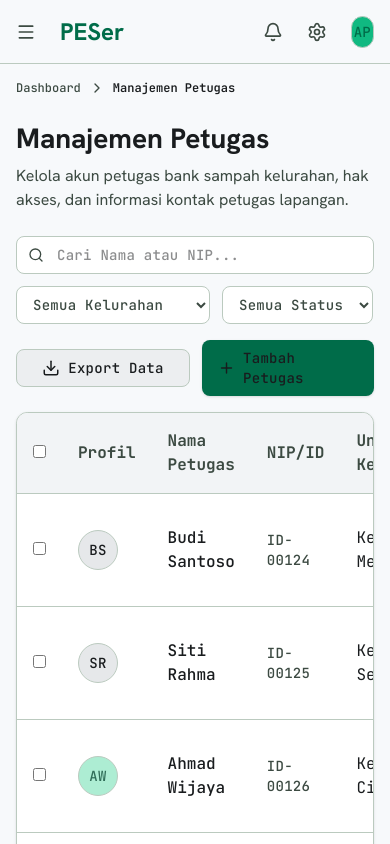
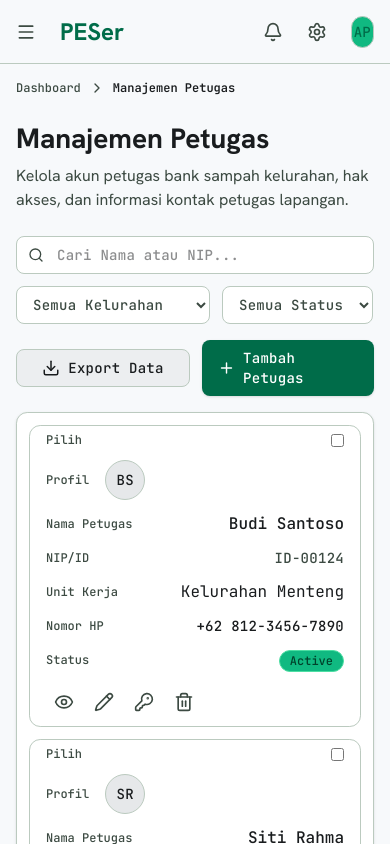
Before and after one commit to PESer-Bacukiki-Barat/PESer, a Next.js app: page /admin/petugas in a window 390 px wide. Shown: the top 844 px of the page. Built offline with nearby package versions, Linux system fonts and the light colour scheme.

Commit message:
modified components/ui data-table & layout all table

```diff
--- a/src/components/admin/bank-sampah-table.tsx
+++ b/src/components/admin/bank-sampah-table.tsx
@@ -156,7 +156,7 @@ export function BankSampahTable({
           </button>
           <Link
             href="/admin/bank-sampah/tambah"
-            className="flex-1 lg:flex-none flex items-center justify-center gap-2 px-4 py-2 bg-primary text-on-primary rounded-lg hover:bg-primary-fixed-variant transition-colors font-label-md text-label-md shadow-sm"
+            className="flex-1 lg:flex-none flex items-center justify-center gap-2 px-4 py-2 bg-primary text-on-primary text-white rounded-lg hover:bg-primary-fixed-variant transition-colors font-label-md text-label-md shadow-sm"
           >
             <Plus className="size-[18px]" />
             <span>Tambah Bank Sampah</span>
--- a/src/components/admin/jenis-sampah-table.tsx
+++ b/src/components/admin/jenis-sampah-table.tsx
@@ -126,7 +126,7 @@ export function JenisSampahTable({
           </button>
           <Link
             href="/admin/jenis-sampah/tambah"
-            className="flex-1 sm:flex-none flex items-center justify-center gap-2 h-10 px-4 rounded-lg bg-primary text-on-primary hover:bg-primary-fixed-variant transition-colors shadow-sm font-label-md text-label-md font-semibold"
+            className="flex-1 sm:flex-none flex items-center justify-center gap-2 h-10 px-4 rounded-lg bg-primary text-on-primary text-white hover:bg-primary-fixed-variant transition-colors shadow-sm font-label-md text-label-md font-semibold"
           >
             <Plus className="size-[18px]" />
             <span className="hidden sm:inline">Tambah Jenis Sampah</span>
--- a/src/components/admin/kelurahan-table.tsx
+++ b/src/components/admin/kelurahan-table.tsx
@@ -102,7 +102,7 @@ export function KelurahanTable({
           </button>
           <Link
             href="/admin/kelurahan/tambah"
-            className="flex-1 sm:flex-none flex items-center justify-center gap-2 h-10 px-4 rounded-lg bg-primary text-on-primary hover:bg-primary-fixed-variant transition-colors shadow-sm font-label-md text-label-md font-semibold"
+            className="flex-1 sm:flex-none flex items-center justify-center gap-2 h-10 px-4 rounded-lg bg-primary text-on-primary text-white hover:bg-primary-fixed-variant transition-colors shadow-sm font-label-md text-label-md font-semibold"
           >
             <Plus className="size-[18px]" />
             <span className="hidden sm:inline">Tambah Kelurahan</span>
--- a/src/components/admin/pembeli-table.tsx
+++ b/src/components/admin/pembeli-table.tsx
@@ -129,7 +129,7 @@ export function PembeliTable({
           </button>
           <Link
             href="/admin/pembeli/tambah"
-            className="flex-1 sm:flex-none flex items-center justify-center gap-2 h-10 px-4 rounded-lg bg-primary text-on-primary hover:bg-primary-fixed-variant transition-colors shadow-sm font-label-md text-label-md font-semibold"
+            className="flex-1 sm:flex-none flex items-center justify-center gap-2 h-10 px-4 rounded-lg bg-primary text-on-primary text-white hover:bg-primary-fixed-variant transition-colors shadow-sm font-label-md text-label-md font-semibold"
           >
             <Plus className="size-[18px]" />
             <span className="hidden sm:inline">Tambah Pembeli</span>
--- a/src/components/admin/petugas-table.tsx
+++ b/src/components/admin/petugas-table.tsx
@@ -131,7 +131,7 @@ export function PetugasTable({
           </button>
           <Link
             href="/admin/petugas/tambah"
-            className="flex-1 lg:flex-none flex items-center justify-center gap-2 px-4 py-2 bg-primary text-on-primary rounded-lg hover:bg-primary-fixed-variant transition-colors font-label-md text-label-md shadow-sm"
+            className="flex-1 lg:flex-none flex items-center justify-center gap-2 px-4 py-2 bg-primary text-on-primary text-white rounded-lg hover:bg-primary-fixed-variant transition-colors font-label-md text-label-md shadow-sm"
           >
             <Plus className="size-[18px]" />
             <span>Tambah Petugas</span>
--- a/src/components/ui/data-table.tsx
+++ b/src/components/ui/data-table.tsx
@@ -48,8 +48,14 @@ type DataTableProps<T> = {
 };
 
 const headerClass = "p-4 font-label-md text-label-md text-on-surface-variant";
-const cellClass = "p-4 font-label-md text-label-md text-on-surface";
 const alignClass = { left: "text-left", right: "text-right", center: "text-center" } as const;
+const alignDesktopClass = {
+  left: "md:text-left",
+  right: "md:text-right",
+  center: "md:text-center",
+} as const;
+const cellLabelClass = "md:hidden shrink-0 font-label-sm text-label-sm text-on-surface-variant";
+const cellValueClass = "flex-1 min-w-0 text-right font-label-md text-label-md text-on-surface md:block";
 
 export function DataTable<T>({
   data,
@@ -179,8 +185,8 @@ export function DataTable<T>({
 
       <div className="bg-surface-container-lowest border border-outline-variant rounded-xl overflow-hidden shadow-sm">
         <div className="overflow-x-auto">
-          <table className="w-full text-left border-collapse">
-            <thead>
+          <table className="w-full block md:table text-left border-collapse">
+            <thead className="hidden md:table-header-group">
               <tr className="bg-surface-container-low border-b border-outline-variant">
                 {selectable && (
                   <th className={cn(headerClass, "w-12 text-center")}>
@@ -211,12 +217,12 @@ export function DataTable<T>({
                 {actions && <th className={cn(headerClass, "text-right")}>Aksi</th>}
               </tr>
             </thead>
-            <tbody className="divide-y divide-outline-variant">
+            <tbody className="block md:table-row-group md:divide-y divide-outline-variant space-y-3 md:space-y-0 p-3 md:p-0">
               {pageItems.length === 0 && (
-                <tr>
+                <tr className="block md:table-row border border-outline-variant md:border-0 rounded-xl md:rounded-none">
                   <td
                     colSpan={columns.length + (selectable ? 1 : 0) + (actions ? 1 : 0)}
-                    className="p-8 text-center text-on-surface-variant font-label-md text-label-md"
+                    className="block md:table-cell p-6 md:p-8 text-center text-on-surface-variant font-label-md text-label-md"
                   >
                     {emptyState ?? "Tidak ada data."}
                   </td>
@@ -225,9 +231,13 @@ export function DataTable<T>({
               {pageItems.map((row) => {
                 const id = getRowId(row);
                 return (
-                  <tr key={id} className="hover:bg-surface-container-low transition-colors group">
+                  <tr
+                    key={id}
+                    className="block md:table-row border border-outline-variant md:border-0 rounded-xl md:rounded-none overflow-hidden hover:bg-surface-container-low transition-colors"
+                  >
                     {selectable && (
-                      <td className="p-4 text-center">
+                      <td className="flex items-center justify-between gap-4 py-1.5 px-4 md:table-cell md:p-4 md:text-center">
+                        <span className={cellLabelClass}>Pilih</span>
                         <input
                           type="checkbox"
                           checked={selected.has(id)}
@@ -241,17 +251,24 @@ export function DataTable<T>({
                       <td
                         key={col.id}
                         className={cn(
-                          cellClass,
-                          col.align && alignClass[col.align],
+                          "flex items-center justify-between gap-4 py-1.5 px-4 md:table-cell md:p-4",
                           col.className,
                         )}
                       >
-                        {col.cell(row)}
+                        <span className={cellLabelClass}>{col.header}</span>
+                        <span
+                          className={cn(
+                            cellValueClass,
+                            col.align && alignDesktopClass[col.align],
+                          )}
+                        >
+                          {col.cell(row)}
+                        </span>
                       </td>
                     ))}
                     {actions && (
-                      <td className="p-4 text-right">
-                        <div className="flex items-center justify-end space-x-1 opacity-0 group-hover:opacity-100 transition-opacity">
+                      <td className="py-1.5 px-4 md:table-cell md:p-4 md:text-right">
+                        <div className="flex items-center justify-end gap-1">
                           {actions(row).map((action) => {
                             const Icon = action.icon;
                             return (
@@ -261,7 +278,7 @@ export function DataTable<T>({
                                 title={action.label}
                                 onClick={() => action.onClick(row)}
                                 className={cn(
-                                  "p-1.5 text-on-surface-variant hover:bg-surface-container rounded-md transition-colors",
+                                  "p-2 text-on-surface-variant hover:bg-surface-container rounded-md transition-colors",
                                   action.className,
                                 )}
                               >
```
